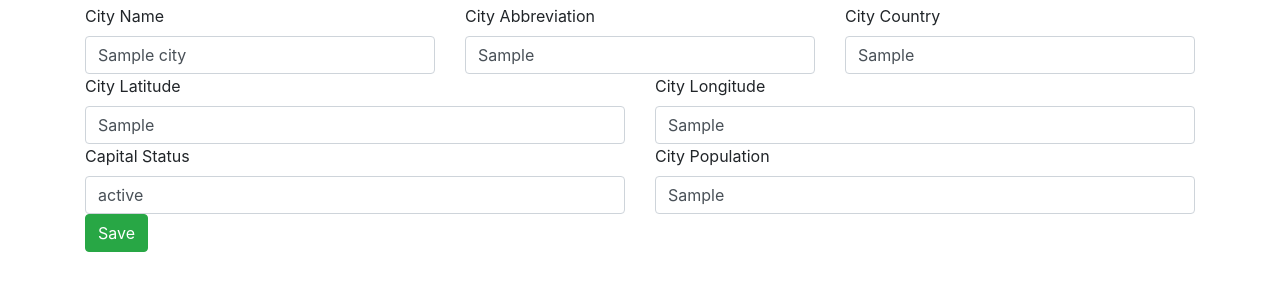
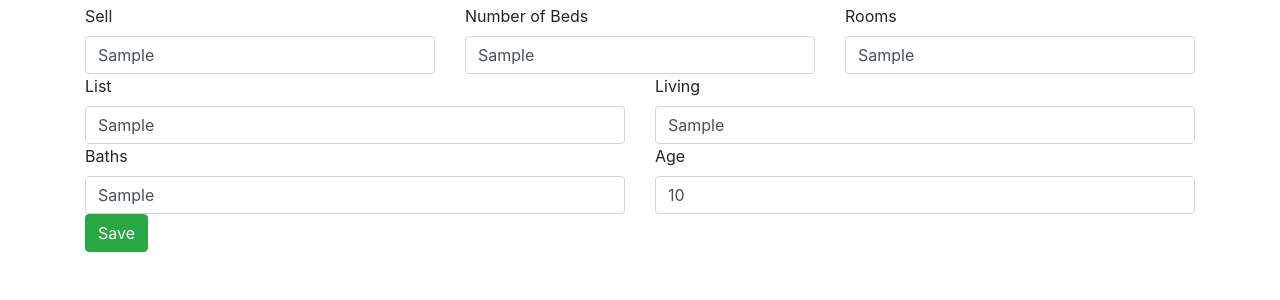
Before and after one commit to coreyow/PythonDockerFlaskPycharm1, a Flask app: template app/templates/edit.html in a window 1280 px wide. Shown: the part 56-356 px from the top of the page. Run offline with Flask 2, Linux system fonts and the light colour scheme; the template is opened without the code that fills it: most values are stand-ins (such as "Sample title", 1, 10 or a date in 2020); some libraries are stand-ins or nearby versions.

Commit message:
Bugfix: fixing code appropriatley on edit page

```diff
--- a/app/templates/edit.html
+++ b/app/templates/edit.html
@@ -1,43 +1,43 @@
 
 {% extends "layout.html" %}
 {% block content %}
-<form action="/edit/{{city.id}}" method="post">
+<form action="/edit/{{home.id}}" method="post">
     <div class="row">
         <div class="col">
-            <label for="fldName">City Name</label>
-            <input id="fldName" type="text" class="form-control" placeholder="City Name" name="fldName" value="{{city.fldName}}">
+            <label for="fldSell">Sell</label>
+            <input id="fldSell" type="text" class="form-control" placeholder="" name="fldSell" value="{{home.fldBeds}}">
         </div>
         <div class="col">
-            <label for="fldAbbreviation">City Abbreviation</label>
-            <input id="fldAbbreviation" type="text" class="form-control" placeholder="City Abbreviation"
-                   name="fldAbbreviation" value="{{city.fldAbbreviation}}">
+            <label for="fldBeds">Number of Beds</label>
+            <input id="fldBeds" type="text" class="form-control" placeholder="Number of Beds"
+                   name="fldBeds" value="{{home.fldBeds}}">
         </div>
         <div class="col">
-            <label for="fldCountry">City Country</label>
-            <input id="fldCountry" type="text" class="form-control" placeholder="City Country" name="fldCountry" value="{{city.fldCountry}}">
+            <label for="fldRooms">Rooms</label>
+            <input id="fldRooms" type="text" class="form-control" placeholder="City Country" name="fldRooms" value="{{home.fldRooms}}">
         </div>
     </div>
 
     <div class="row">
         <div class="col">
-            <label for="fldLat">City Latitude</label>
-            <input id="fldLat" type="text" class="form-control" placeholder="City Latitude" name="fldLat" value="{{city.fldLat}}">
+            <label for="fldList">List</label>
+            <input id="fldList" type="text" class="form-control" placeholder="City Latitude" name="fldList" value="{{home.fldList}}">
         </div>
         <div class="col">
-            <label for="fldlong">City Longitude</label>
-            <input id="fldlong" type="text" class="form-control" placeholder="City Longitude" name="fldLong" value="{{city.fldLong}}">
+            <label for="fldLiving">Living</label>
+            <input id="fldLiving" type="text" class="form-control" placeholder="City Longitude" name="fldLiving" value="{{home.fldLiving}}">
         </div>
     </div>
     <div class="row">
         <div class="col">
-            <label for="fldCapitalStatus">Capital Status</label>
+            <label for="fldBaths">Baths</label>
 
-            <input id="fldCapitalStatus" type="text" class="form-control" placeholder="Capital Status"
-                   name="fldCapitalStatus" value="{{city.fldCapitalStatus}}">
+            <input id="fldBaths" type="text" class="form-control" placeholder="Capital Status"
+                   name="fldBaths" value="{{home.fldBaths}}">
         </div>
         <div class="col">
-            <label for="fldPopulation">City Population</label>
-            <input id="fldPopulation" type="text" class="form-control" placeholder="Population" name="fldPopulation" value="{{city.fldPopulation}}">
+            <label for="fldAge">Age</label>
+            <input id="fldAge" type="text" class="form-control" placeholder="Population" name="fldAge" value="{{home.fldAge}}">
         </div>
     </div>
     <button type="submit" class="btn btn-success">Save</button>
```
